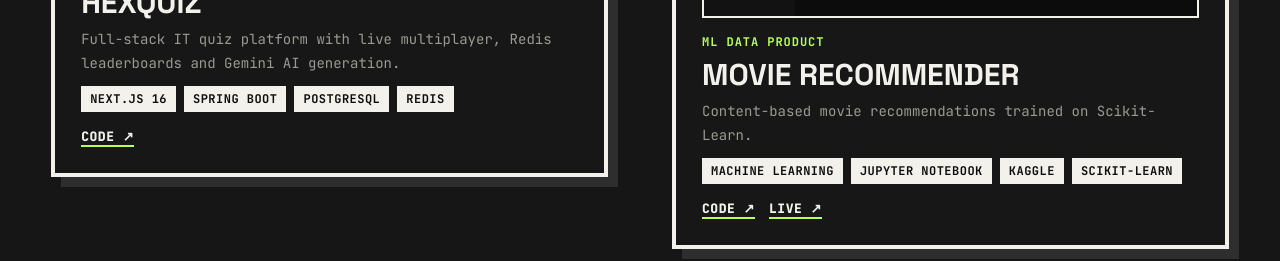
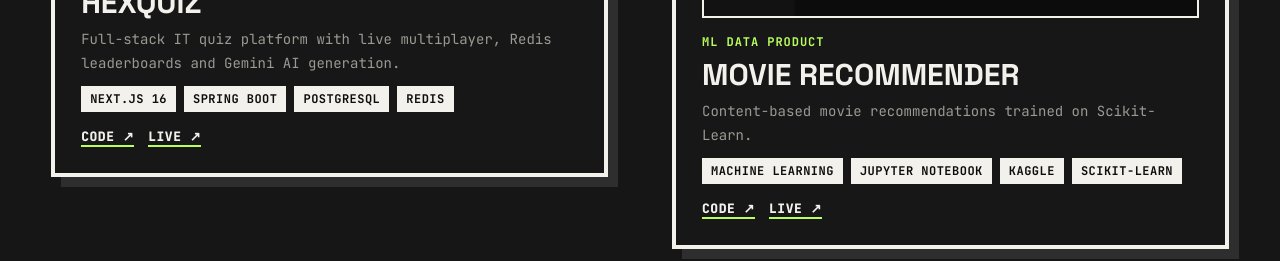
Before and after one commit to govind516/3D-Portfolio-Website, a React (Vite) app: page / in a window 1280 px wide. Shown: the part 5400-5661 px from the top of the page. Built offline with nearby package versions, Linux system fonts and the light colour scheme.

Commit message:
Quiz App Link update

```diff
--- a/src/constants/index.js
+++ b/src/constants/index.js
@@ -147,6 +147,7 @@
       },
     ],
     source_code_link: "https://github.com/govind516/Quiz-App/",
+    live_demo_link: "https://quiz-app-gamma-ten-37.vercel.app/",
     image: quizApiVisual,
     imageWidth: 1008,
     imageHeight: 720,
```
